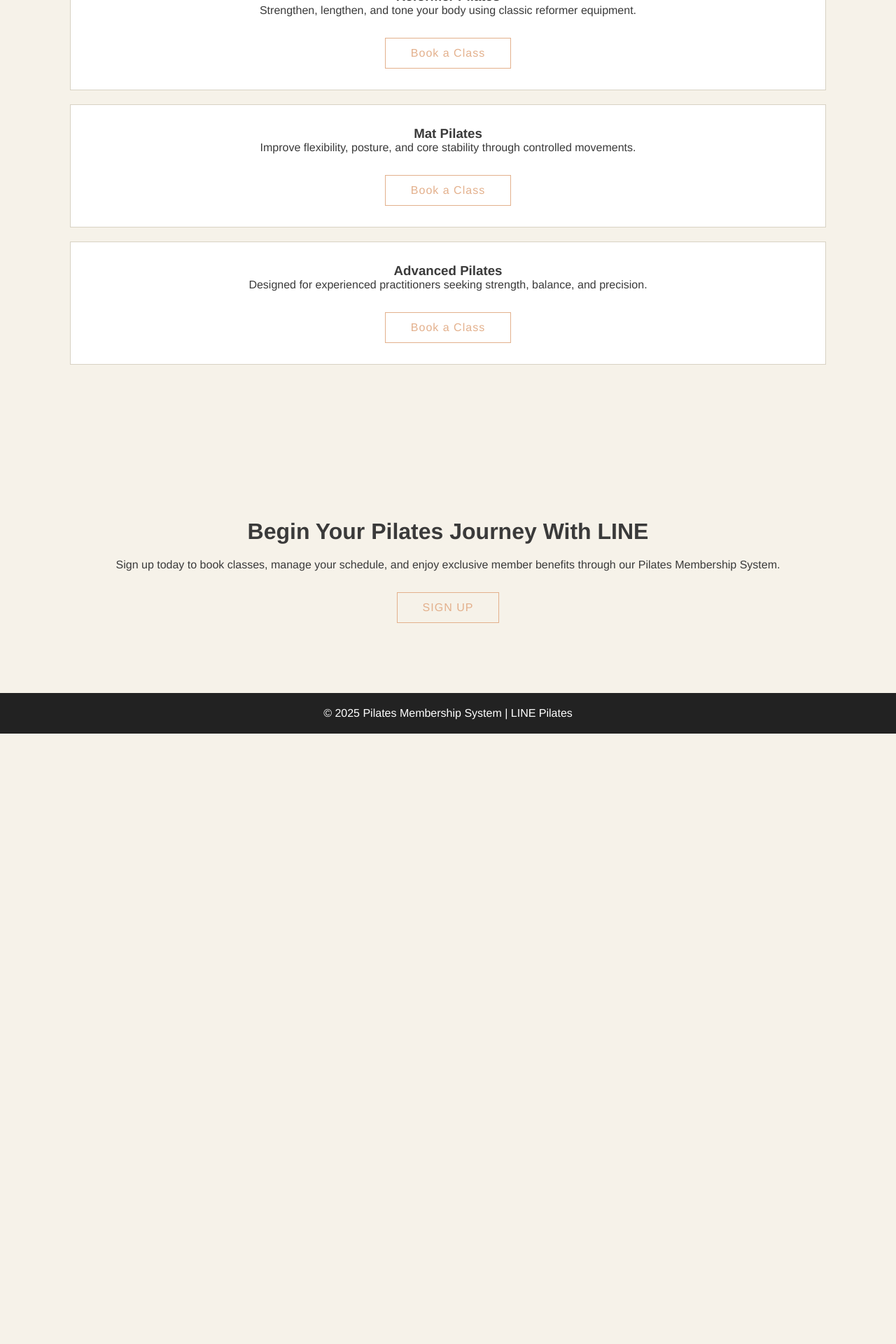
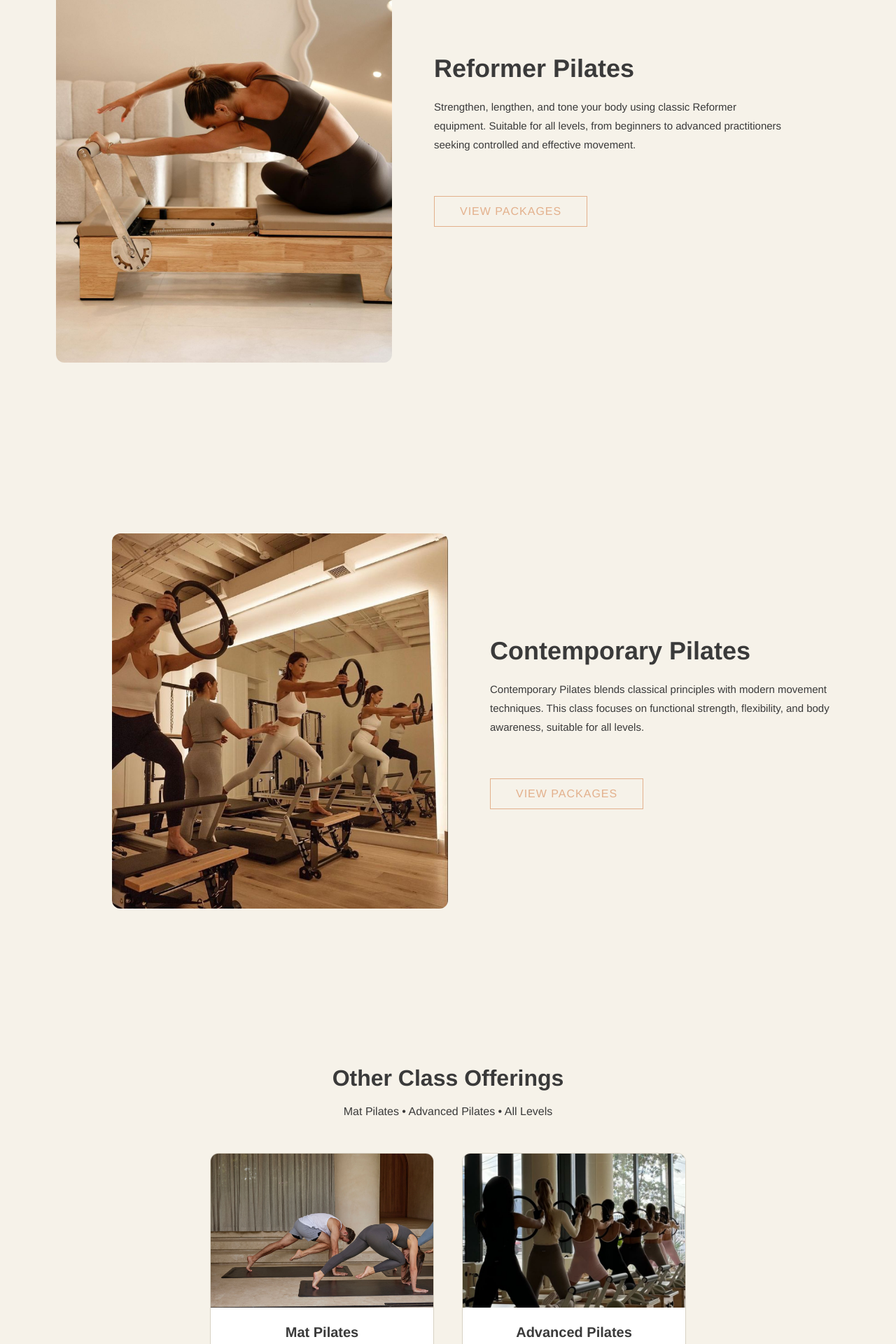
Before and after one commit to Fatinaqilahh/pilates-membership-system, a PHP site: page / in a window 1280 px wide. Shown: the part 1280-3200 px from the top of the page at 70% size. Before the commit the page ends 2328 px from the top, so only its background shows below. Run offline with PHP 8.4, Linux system fonts and the light colour scheme.

Commit message:
Update Pilates Class

```diff
--- a/assets/css/main.css
+++ b/assets/css/main.css
@@ -116,6 +116,85 @@ input {
 
 }
 
+/* =========================
+   REFORMER PILATES SECTION
+   ========================= */
+
+.reformer-section {
+    padding: 120px 80px;
+    background-color: var(--bg);
+}
+
+.reformer-container {
+    display: flex;
+    align-items: center;
+    gap: 60px;
+    flex-wrap: wrap;
+}
+
+.reformer-image img {
+    width: 480px;
+    max-width: 100%;
+    border-radius: 12px;
+}
+
+.reformer-content {
+    max-width: 500px;
+}
+
+.reformer-content h2 {
+    font-size: 36px;
+    margin-bottom: 20px;
+}
+
+.reformer-content p {
+    font-size: 15px;
+    line-height: 1.8;
+    margin-bottom: 30px;
+}
+/* =========================
+   CLASS IMAGE CARDS
+   ========================= */
+
+.class-grid {
+    display: flex;
+    justify-content: center;
+    gap: 40px;
+    flex-wrap: wrap;
+    margin-top: 50px;
+}
+
+.class-card {
+    background: var(--white);
+    width: 320px;
+    border-radius: 12px;
+    overflow: hidden;
+    border: 1px solid var(--border);
+}
+
+.class-card img {
+    width: 100%;
+    height: 220px;
+    object-fit: cover;
+}
+
+.class-card h3 {
+    font-size: 20px;
+    margin: 20px;
+}
+
+.class-card p {
+    font-size: 14px;
+    line-height: 1.8;
+    margin: 0 20px 20px;
+}
+
+.class-card .btn {
+    margin: 0 20px 30px;
+    display: inline-block;
+}
+
+
 /* MEMBERSHIP SECTION */
 .membership-wrapper {
     background-color: #f3e3cf;
@@ -190,3 +269,7 @@ footer {
     text-align: center;
     padding: 20px;
 }
+/* REVERSE LAYOUT (IMAGE RIGHT, TEXT LEFT) */
+.reformer-container.reverse {
+    flex-direction: row-reverse;
+}
--- a/index.php
+++ b/index.php
@@ -28,52 +28,108 @@
             AND FOR EXPERTS.
         </h1>
         <p>
-            MyPilates is the largest Pilates centre that provides classes for beginners
-            and professionals. From the basics to advanced practice, we guide your
-            Pilates journey with mindful movement and excellence.
+            MyPilates is a contemporary Pilates studio offering classes for beginners
+            and experienced practitioners. We guide your movement journey with
+            precision, strength, and mindful control.
         </p>
-        <a href="signup.php" class="btn">ABOUT LINE</a>
+        <a href="signup.php" class="btn">ABOUT MYPILATES</a>
     </div>
 </section>
 
-<!-- ABOUT / INTRO SECTION -->
+<!-- ABOUT SECTION -->
 <section class="section">
     <h2>We Help You Move With Strength & Control</h2>
     <p>
-        Our Pilates studio offers a calm and welcoming environment designed to help
-        you strengthen, lengthen, and reconnect with your body through mindful movement.
-        Whether you are new to Pilates or an experienced practitioner, MyPilates supports
-        every stage of your journey.
+        Our Pilates studio provides a calm and supportive environment designed to help
+        you strengthen, lengthen, and reconnect with your body. Whether you are new
+        to Pilates or advancing your practice, MyPilates supports every stage
+        of your movement journey.
     </p>
 </section>
 
-<!-- CLASS OFFERINGS -->
-<section class="section" id="classes">
-    <h2>Class Offerings</h2>
-    <p>Reformer Pilates • Mat Pilates • All Levels</p>
+<!-- REFORMER PILATES FEATURE -->
+<section class="reformer-section" id="classes">
+    <div class="reformer-container">
 
-    <div class="card">
-        <h3>Reformer Pilates</h3>
-        <p>Strengthen, lengthen, and tone your body using classic reformer equipment.</p>
-        <a href="signup.php" class="btn">Book a Class</a>
-    </div>
+        <div class="reformer-image">
+            <img src="assets/images/reformer_pilates.jpg" alt="Reformer Pilates Class">
+        </div>
 
-    <div class="card">
-        <h3>Mat Pilates</h3>
-        <p>Improve flexibility, posture, and core stability through controlled movements.</p>
-        <a href="signup.php" class="btn">Book a Class</a>
-    </div>
+        <div class="reformer-content">
+            <h2>Reformer Pilates</h2>
+            <p>
+                Strengthen, lengthen, and tone your body using classic Reformer
+                equipment. Suitable for all levels, from beginners to advanced
+                practitioners seeking controlled and effective movement.
+            </p>
+            <a href="membership.php" class="btn">VIEW PACKAGES</a>
+        </div>
 
-    <div class="card">
-        <h3>Advanced Pilates</h3>
-        <p>Designed for experienced practitioners seeking strength, balance, and precision.</p>
-        <a href="signup.php" class="btn">Book a Class</a>
     </div>
 </section>
 
+<!-- CONTEMPORARY PILATES FEATURE -->
+<section class="reformer-section">
+    <div class="reformer-container reverse">
+
+        <!-- TEXT (LEFT) -->
+        <div class="reformer-content">
+            <h2>Contemporary Pilates</h2>
+            <p>
+                Contemporary Pilates blends classical principles with modern movement
+                techniques. This class focuses on functional strength, flexibility,
+                and body awareness, suitable for all levels.
+            </p>
+            <a href="membership.php" class="btn">VIEW PACKAGES</a>
+        </div>
+
+        <!-- IMAGE (RIGHT) -->
+        <div class="reformer-image">
+            <img src="assets/images/contemporary_pilates.jpg" alt="Contemporary Pilates Class">
+        </div>
+
+    </div>
+</section>
+
+
+
+<!-- OTHER CLASSES -->
+<section class="section">
+    <h2>Other Class Offerings</h2>
+    <p>Mat Pilates • Advanced Pilates • All Levels</p>
+
+    <div class="class-grid">
+
+        <!-- MAT PILATES -->
+        <div class="class-card">
+            <img src="assets/images/mat_class.jpg" alt="Mat Pilates Class">
+            <h3>Mat Pilates</h3>
+            <p>
+                Improve flexibility, posture, and core stability through controlled
+                floor-based movements.
+            </p>
+            <a href="signup.php" class="btn">BOOK A CLASS</a>
+        </div>
+
+        <!-- ADVANCED PILATES -->
+        <div class="class-card">
+            <img src="assets/images/advanced_pilates.jpg" alt="Advanced Pilates Class">
+            <h3>Advanced Pilates</h3>
+            <p>
+                Designed for experienced practitioners focusing on precision,
+                strength, and balance.
+            </p>
+            <a href="signup.php" class="btn">BOOK A CLASS</a>
+        </div>
+
+    </div>
+</section>
+
+
+
 <!-- CALL TO ACTION -->
 <section class="section">
-    <h2>Begin Your Pilates Journey With LINE</h2>
+    <h2>Begin Your Pilates Journey With MyPilates</h2>
     <p>
         Sign up today to book classes, manage your schedule, and enjoy exclusive
         member benefits through our Pilates Membership System.
@@ -83,7 +139,7 @@
 
 <!-- FOOTER -->
 <footer>
-    © 2025 Pilates Membership System | LINE Pilates
+    © 2025 MyPilates Membership System
 </footer>
 
 </body>
```
Also changed, not shown: admin/admin_dashboard.php (+56 -24 lines), assets/images/advanced_pilates.jpg (added), assets/images/contemporary_pilates.jpg (added), assets/images/mat_class.jpg (added), assets/images/reformer_pilates.jpg (added).
